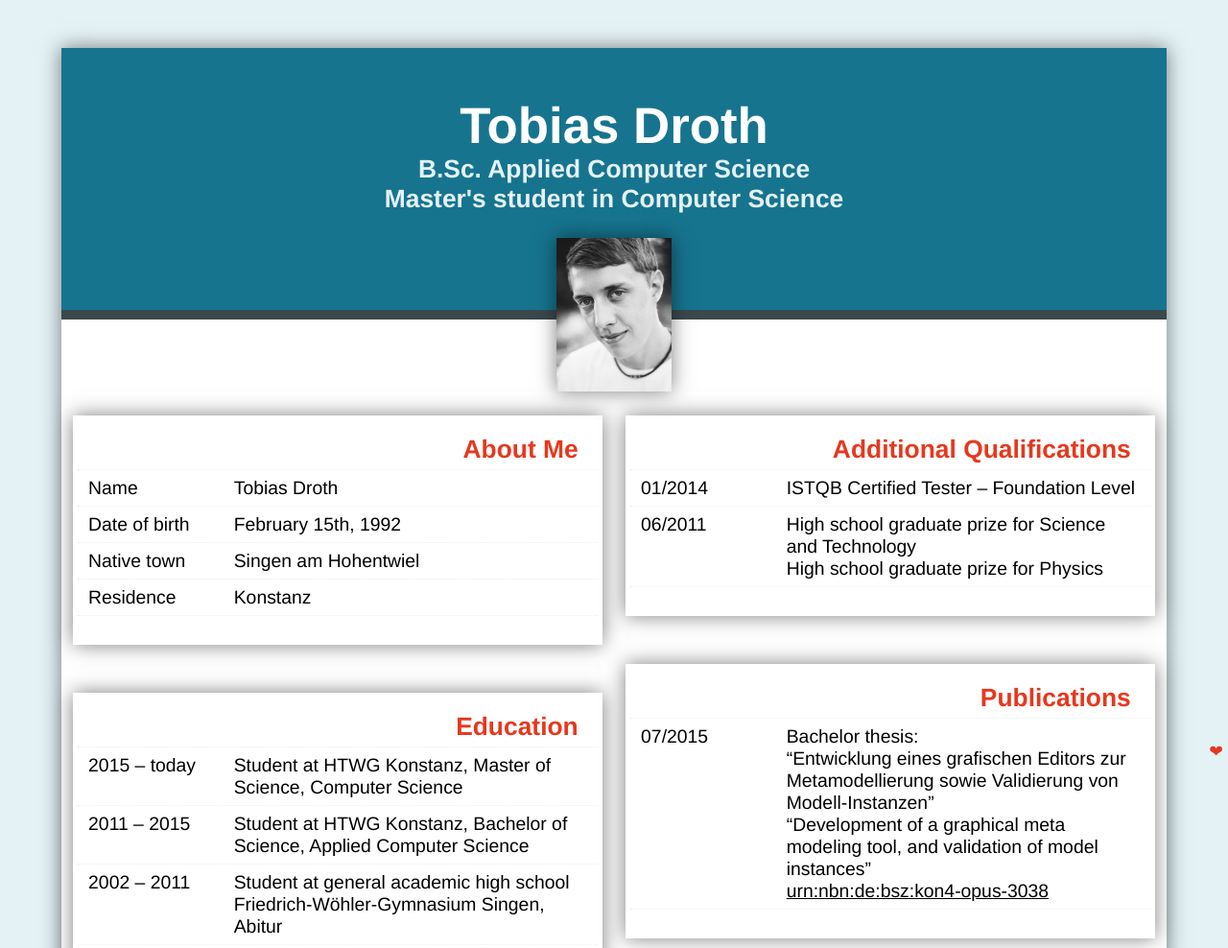
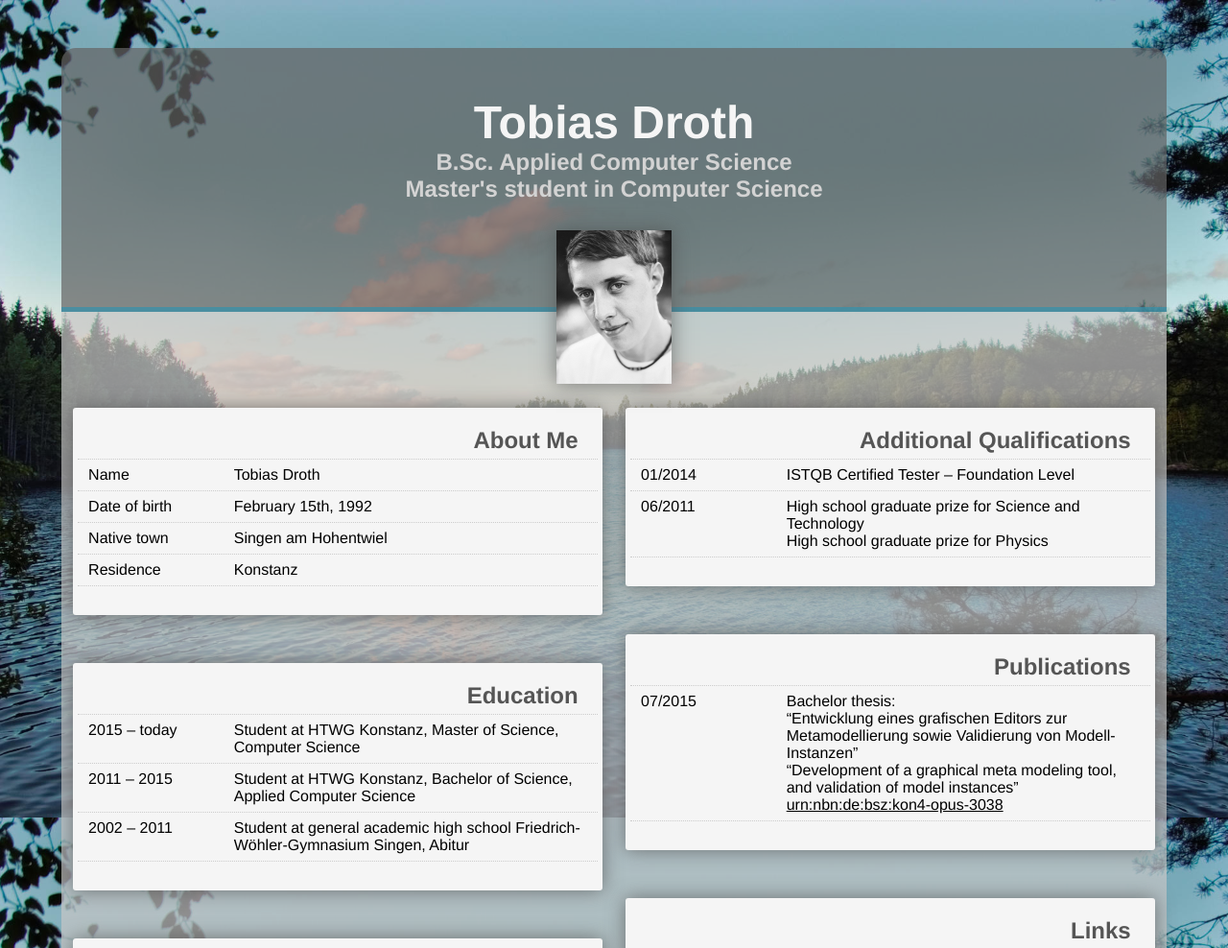
Before and after one commit to chknetsc/droth.net, a plain HTML site: page index.html in a window 1280 px wide. Shown: the top 988 px of the page at 96% size. Drawn offline with Linux system fonts and the light colour scheme.

Commit message:
Added background image, managed opacities.

```diff
--- a/css/style.css
+++ b/css/style.css
@@ -1,92 +1,28 @@
-:root {
-    --base-color: #16748F;
-    --accent-color: #E6381D;
-    --dark-grey: #3b494d;
-    --light-grey: #e4f2f6;
-    --content-width: 90%;
-    --headline-font: Helvetica, Calibri, Arial, Sans-Serif;
-    --text-font: Helvetica, Calibri, Arial, Sans-Serif;
-    --profile-width: 120px;
-    --profile-height: 160px;
-    --shadow: 0 0 20px 0px rgba(2, 2, 2, .5);
-    --page-margin: 50px;
-}
-
 html, body {
     width: 100%;
     height: 100%;
     margin: 0;
     padding: 0;
-    background: var(--light-grey);
-    font-family: var(--text-font);
-    font-size: 1.1rem;
+    font-family: Helvetica, Calibri, Arial, sans-serif;
 }
 
-.page {
-    margin: var(--page-margin) auto;
-    padding: 0;
-    width: var(--content-width);
-    box-shadow: var(--shadow);
-}
-
-.header {
-    width: 100%;
-    min-height: 120px;
-    margin: 50px auto 0;
-    background: var(--base-color);
-    padding: 50px 0 100px 0;
-    position: relative;
-    border-bottom: 5px solid var(--dark-grey);
-}
-
-.content {
-    width: 100%;
-    margin: 0 auto;
-    padding: 100px 0 40px 0;
-    background: white;
-    border-top: 5px solid var(--dark-grey);
-    border-bottom: 5px solid var(--base-color);
-}
-
-.footer {
-    width: 100%;
-    margin: 0 auto;
-    background: var(--dark-grey);
-    color: var(--light-grey);
-    padding: 1% 0;
-    border-top: 5px solid var(--base-color);
-}
-
-.profile {
-    width: var(--profile-width);
-    height: var(--profile-height);
-    margin: calc(var(--profile-height) * -1 / 2) auto calc(var(--profile-height) * -1 / 2);
-    background: url(../img/portrait.jpg) no-repeat;
-    background-size: var(--profile-width) var(--profile-height);
-    position: relative;
-    box-shadow: var(--shadow);
-}
-
-.header:hover h1 {
-    color: var(--accent-color);
-}
-
-.footer:hover .footer-text {
-    color: var(--accent-color);
+body {
+    background: url('../img/page_background.jpg') no-repeat fixed 50% 50%;
+    background-size: cover;
+    position: absolute;
+    z-index: -1;
 }
 
 h1 {
     text-align: center;
-    color: white;
-    font-family: var(--headline-font);
+    color: whitesmoke;
     font-size: 3rem;
     margin: 0;
 }
 
 h2 {
     text-align: center;
-    color: var(--light-grey);
-    font-family: var(--headline-font);
+    color: lightgrey;
     font-size: 1.5rem;
     padding: 0;
     margin: 0;
@@ -94,11 +30,54 @@ h2 {
 
 h3 {
     text-align: right;
-    color: var(--accent-color);
-    font-family: var(--headline-font);
+    color: #555;
     font-size: 1.5rem;
     padding: 0;
     margin: 0 20px 0 0;
+}
+
+.page {
+    margin: 10px auto;
+    width: 90%;
+}
+
+.header {
+    width: 100%;
+    min-height: 120px;
+    margin: 50px auto 0;
+    padding: 50px 0 100px 0;
+    position: relative;
+    background: rgba(100, 100, 100, .7);
+    border-radius: 15px 15px 0 0;
+}
+
+.content {
+    width: 100%;
+    margin: 0 auto;
+    padding: 100px 0 40px 0;
+    background: rgba(200, 200, 200, .7);
+    border-top: 5px solid rgba(22, 116, 143, .7);
+    border-bottom: 5px solid rgba(22, 116, 143, .7);
+}
+
+.footer {
+    width: 100%;
+    margin: 0 auto;
+    background: rgba(100, 100, 100, .7);
+    color: #e4f2f6;
+    padding: 1% 0;
+    border-radius: 0 0 15px 15px;
+
+}
+
+.profile {
+    width: 120px;
+    height: 160px;
+    margin: -80px auto -80px;
+    background: url(../img/portrait.jpg) no-repeat;
+    background-size: 120px 160px;
+    position: relative;
+    box-shadow: 0 0 20px 0 rgba(80, 80, 80, .7);
 }
 
 .content-left {
@@ -118,11 +97,12 @@ h3 {
 .box {
     width: 94%;
     margin-left: 2%;
-    background: white;
+    background: whitesmoke;
     margin-bottom: 50px;
     padding: 20px 1% 30px;
     display: inline-block;
-    box-shadow: var(--shadow);
+    box-shadow: 0 0 20px 0 rgba(80, 80, 80, .7);
+    border-radius: 3px;
 }
 
 .box-list {
@@ -136,15 +116,15 @@ h3 {
     width: 100%;
     padding-top: 7px;
     padding-bottom: 7px;
-    border-top: 1px dotted var(--light-grey);
+    border-top: 1px dotted #ccc;
 }
 
 .box-list li:last-child {
-    border-bottom: 1px dotted var(--light-grey);
+    border-bottom: 1px dotted #ccc;
 }
 
 .box-list li:hover {
-    background: var(--light-grey);
+    background: rgba(22, 116, 143, .3);
 }
 
 .box-left {
@@ -191,18 +171,8 @@ h3 {
     height: 0;
 }
 
-.highlight:after {
-    position: fixed;
-    content: '\02764';
-    color: var(--accent-color);
-    font-size: 1rem;
-    bottom: 6px;
-    right: 5px;
-    visibility: visible;
-}
-
 a:hover {
-    color: var(--accent-color);
+    color: rgb(33, 86, 93);
 }
 
 a {
@@ -229,7 +199,4 @@ a {
         width: 100%;
     }
 
-    .highlight {
-        display: none;
-    }
 }
--- a/index.html
+++ b/index.html
@@ -227,8 +227,7 @@
         </div>
     </div>
 
-    <div class="highlight"></div>
+</div>
 
-</div>
 </body>
 </html>
```
Also changed, not shown: img/page_background.jpg (added).
